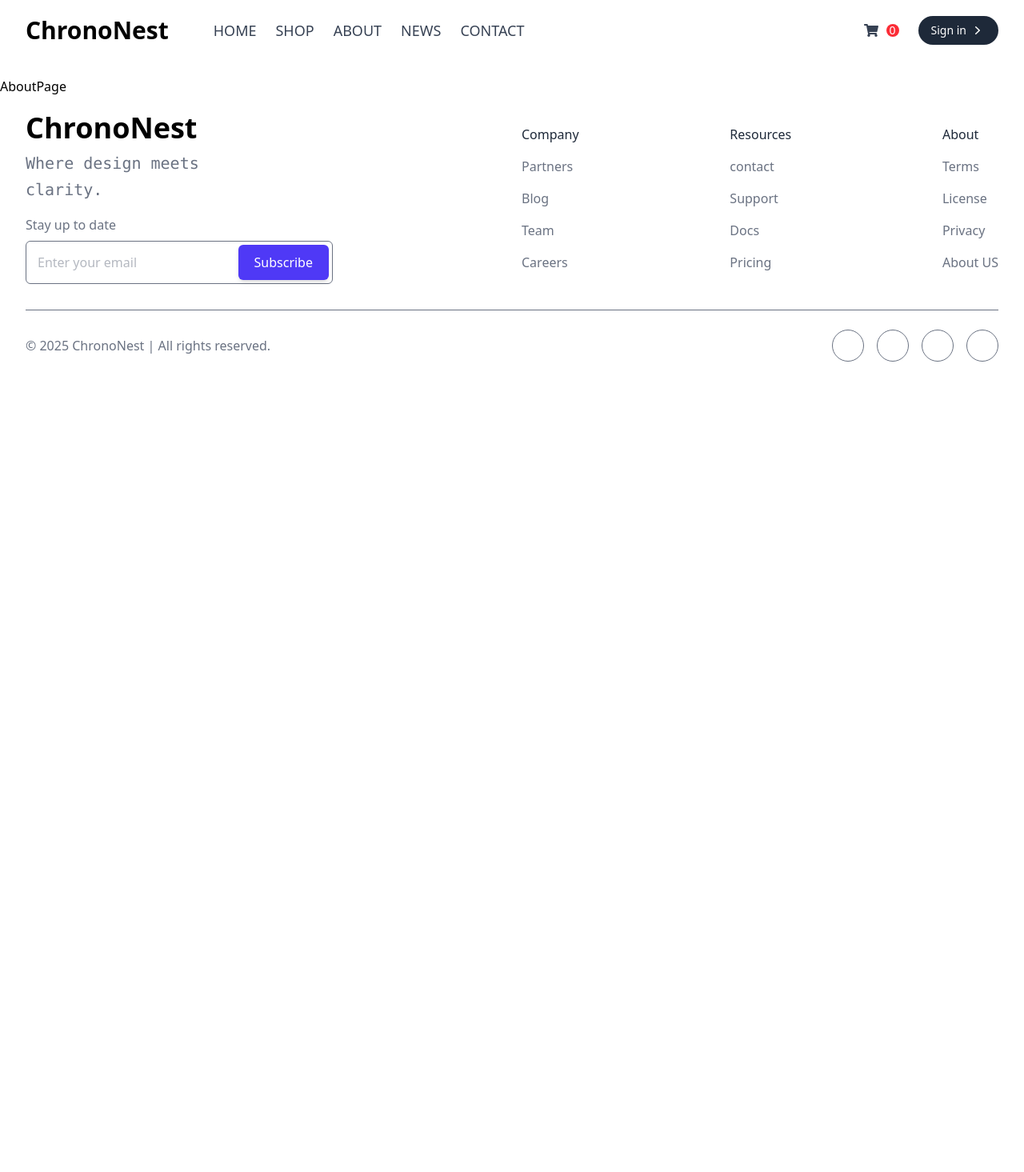
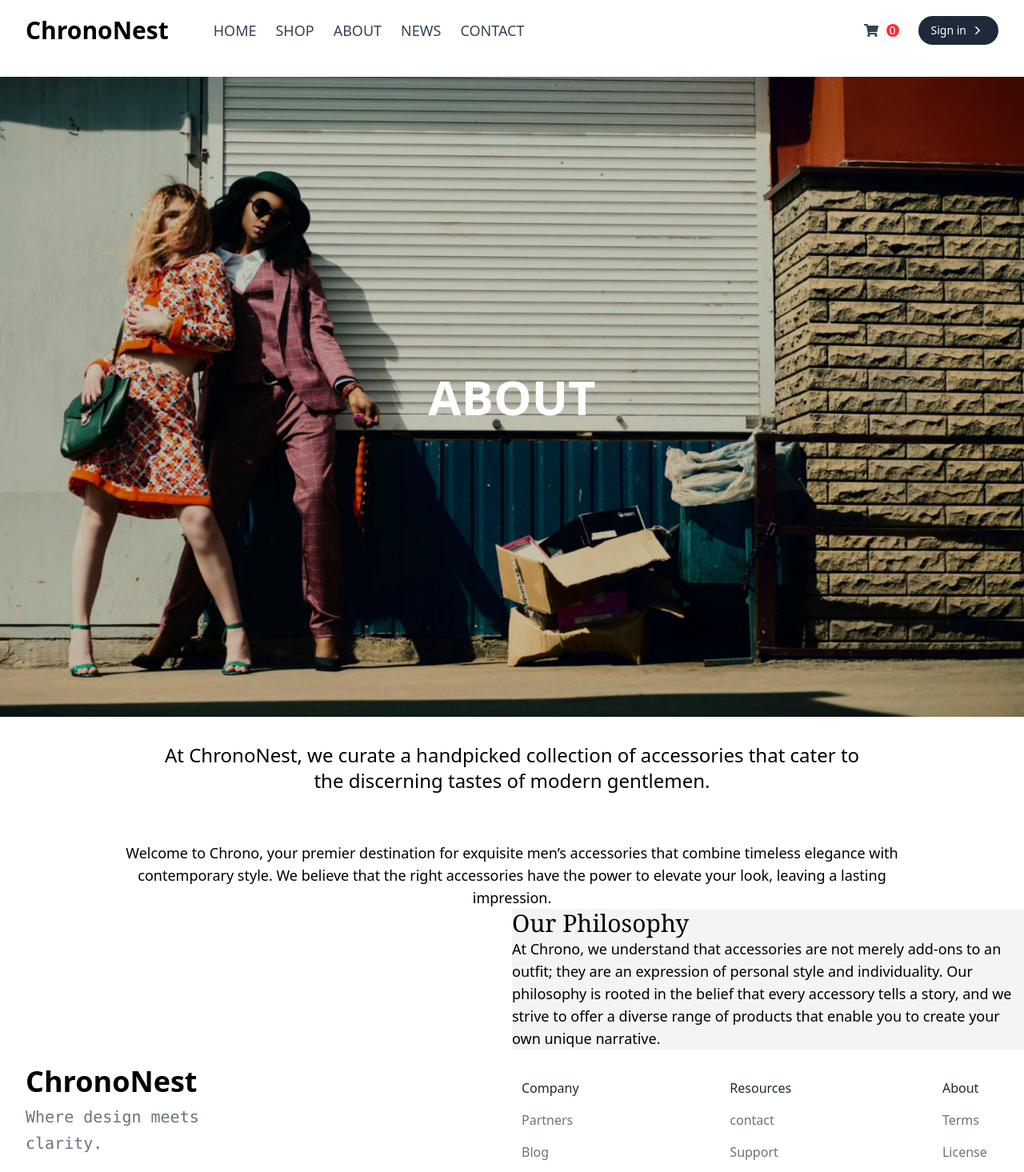
Before and after one commit to SamuelAdom/ChronoNest, a React (Vite) app: page /about-us in a window 1280 px wide. Shown: the top 1465 px of the page at 80% size. Before the commit the page ends 800 px from the top, so only its background shows below. Built offline with nearby package versions, Linux system fonts and the light colour scheme.

Commit message:
new asset added

```diff
--- a/src/Pages/AboutPage.jsx
+++ b/src/Pages/AboutPage.jsx
@@ -1,8 +1,29 @@
 import React from 'react'
+import About_Banner from '../assets/About-Banner.jpg'
+
+
 
 const AboutPage = () => {
   return (
-    <div>AboutPage</div>
+    <>
+    <div className='relative min-h-screen  bg-cover bg-center' style={{backgroundImage:`url(${About_Banner})`}}>
+        <div className='flex justify-center items-center h-screen'>
+            <h1 className='text-white text-6xl font-extrabold'>ABOUT</h1>
+        </div>
+    </div>
+    <div className='flex flex-col justify-center items-center text-center space-y-15 mt-8'>
+        <h1 className='sm:text-2xl text-[18px]  font-medium'>At ChronoNest, we curate a handpicked collection of accessories that cater to <br/> the discerning tastes of modern gentlemen.</h1>
+        <p className='w-95 sm:w-180 leading-7 md:w-200 lg:w-250 text-[16px] md:text-[19px] lg:text-lg'>Welcome to Chrono, your premier destination for exquisite men’s accessories that combine timeless elegance with contemporary style. We believe that the right accessories have the power to elevate your look, leaving a lasting impression.</p>
+    </div>
+    <div className='grid grid-cols-1 sm:grid-cols-2'>
+        <img src="" alt="" />
+        <div className='flex flex-col bg-gray-100'>
+            <h1 className='text-3xl font-serif'>Our Philosophy</h1>
+            <p className='text-lg font-light'> At Chrono, we understand that accessories are not merely add-ons to an outfit; they are an expression of personal style and individuality. Our philosophy is rooted in the belief that every accessory tells a story, and we strive to offer a diverse range of products that enable you to create your own unique narrative.</p>
+        </div>
+    </div>
+    </>
+
   )
 }
 
--- a/src/assets/asset.js
+++ b/src/assets/asset.js
@@ -23,6 +23,7 @@ import About_Background from './About_Background.jpg'
 import icon_delivery from './icon_delivery.png'
 import icon_payment from './icon-payment.png'
 import icon_return from './icon-return.png'
+import About_Banner from './About-Banner.jpg'
 
 
 export const products = [
```
Also changed, not shown: src/assets/About-Banner.jpg, src/assets/About_Fashion.jpg (added).
